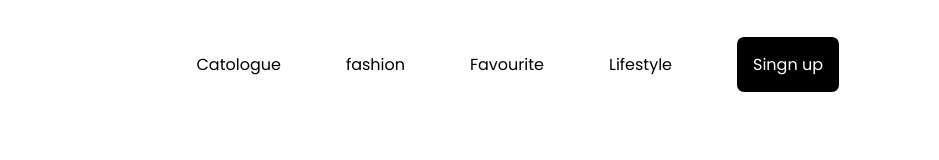
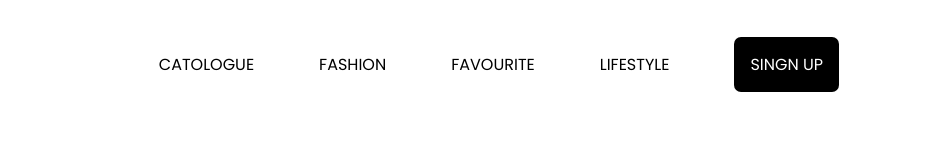
Before and after one commit to iedasales/css-tailwind, a plain HTML site: page index.html in a window 1280 px wide. Shown: the full height of the page, 341-1280 px from the left. Drawn offline with nearby package versions, Linux system fonts and the light colour scheme.

Commit message:
projeto com tailwind

```diff
--- a/index.html
+++ b/index.html
@@ -1,5 +1,5 @@
 <!DOCTYPE html>
-<html lang="en">
+<html lang="pt-br">
 
 <head>
     <meta charset="UTF-8">
@@ -13,6 +13,9 @@
                     colors: {
                         amarelo: '#E6C744',
                         cinza: '#C2C8DA'
+                    },
+                    screens:{
+                        '3x1':'1920'
                     }
                 }
             }
@@ -30,16 +33,16 @@
     </style>
 </head>
 
-<body>
+<body class="">
     <header class ="pl-[100px] pr-[100px] pt-[35px]">
         <nav class="flex items-center justify-between">
             <img src="img/logo.png" alt="logp fashion">
             <ul class="flex gap-[65px]">
-                <li><a href=""class="hover:text-amarelo">Catologue</a></li>
-                <li><a href=""class="hover:text-amarelo">fashion</a></li>
-                <li><a href=""class="hover:text-amarelo">Favourite</a></li>
-                <li><a href=""class="hover:text-amarelo">Lifestyle</a></li>
-                <li><a href=""class="hover:text-amarelo bg-black text-white p-4 rounded-[7px]">Singn up</a></li>
+                <li><a href=""class="uppercase 3xl:text-{22px} hover:text-amarelo duration-200">Catologue</a></li>
+                <li><a href=""class="uppercase 3x1:text-[22px] hover:text-amarelo duration-200">fashion</a></li>
+                <li><a href=""class="uppercase 3x1:text-[22px] hover:text-amarelo duration-200">Favourite</a></li>
+                <li><a href=""class="uppercase 3x1:text-[22px] hover:text-amarelo duration-200">Lifestyle</a></li>
+                <li><a href=""class="uppercase 3x1:text-[22px] text-amarelo duration-200 bg-black text-white p-4 rounded-[7px]">Singn up</a></li>
             </ul>
 
         </nav>
```
